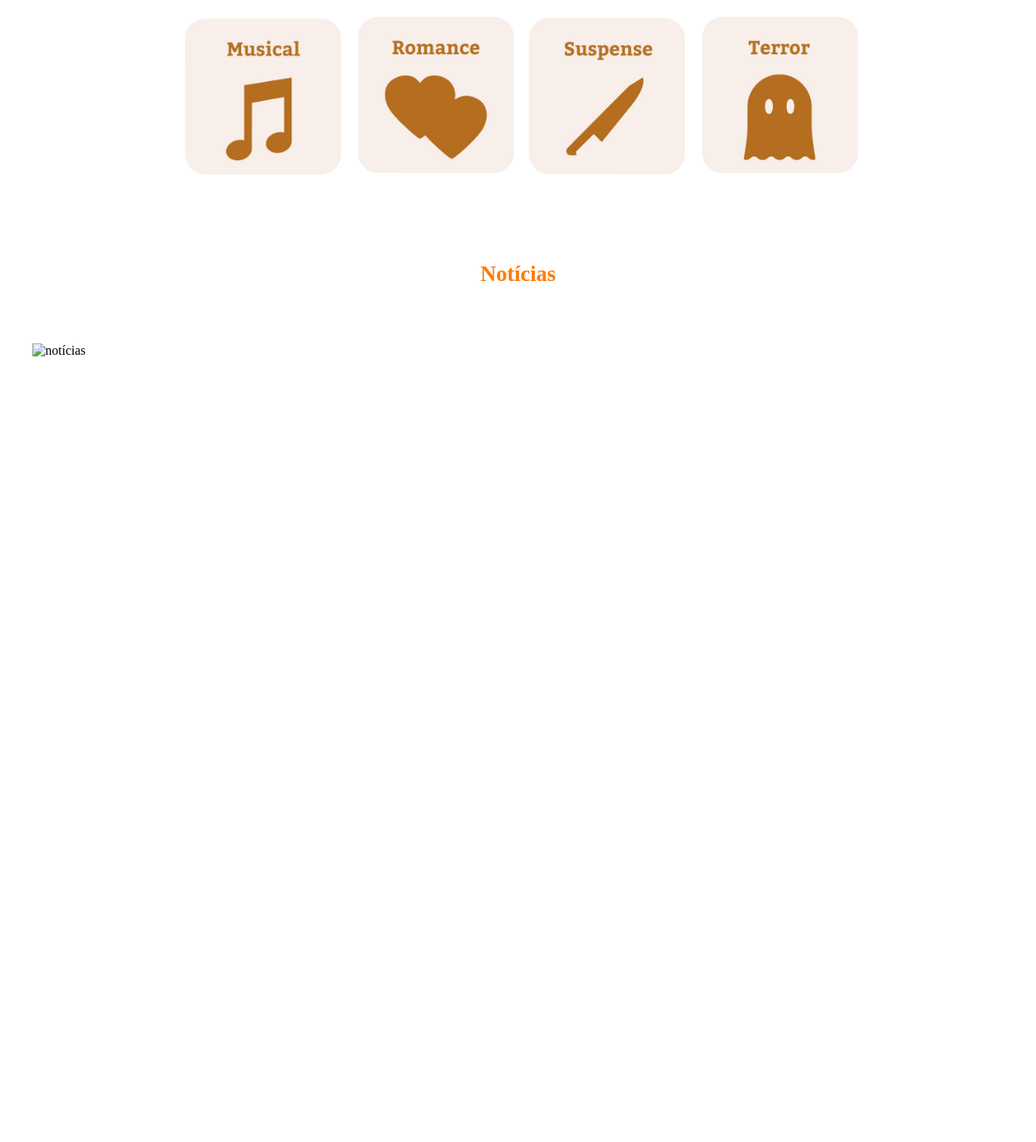
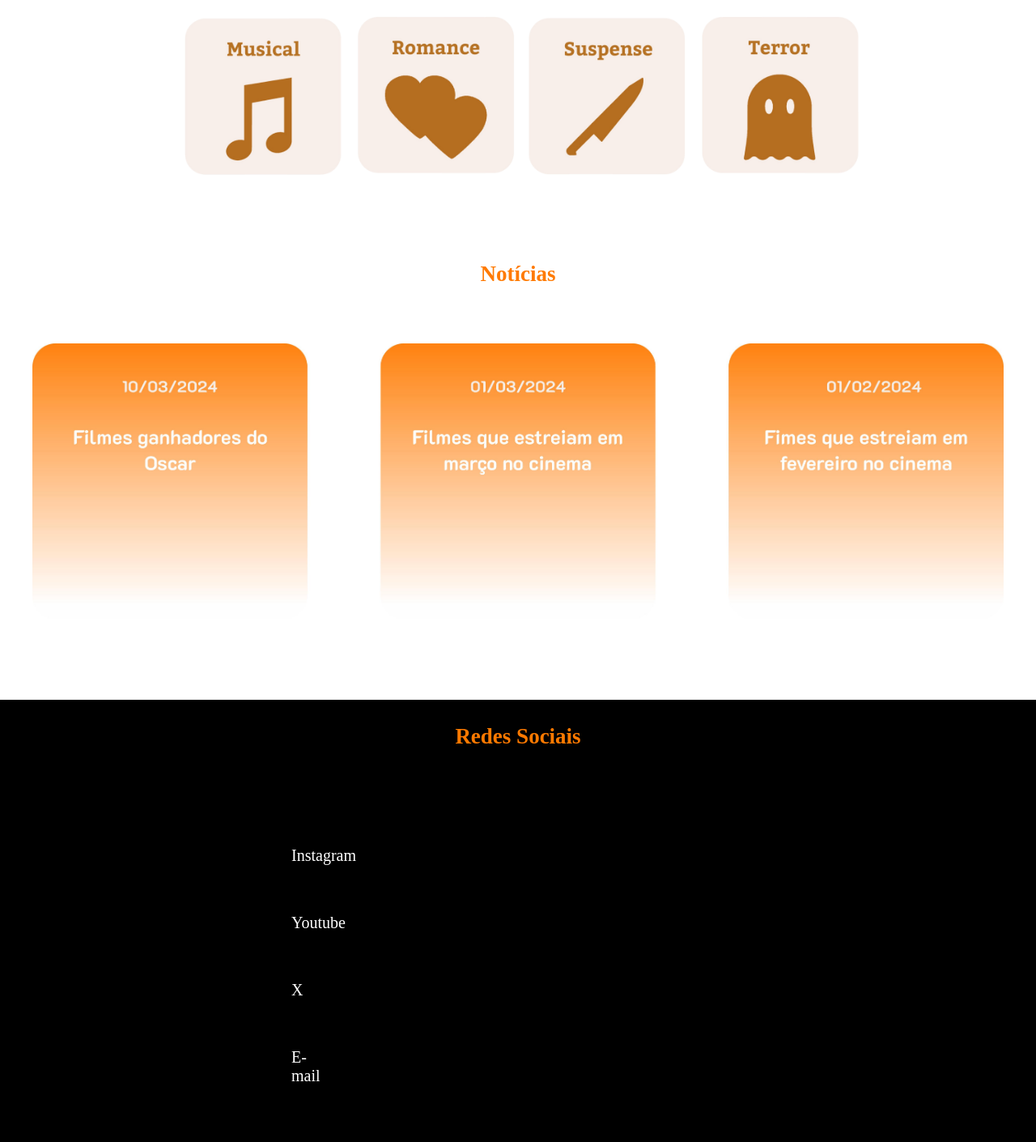
Before and after one commit to AlanaFreitas07/site-capipop, a plain HTML site: page index.html in a window 1280 px wide. Shown: the part 1185-2595 px from the top of the page at 81% size. Before the commit the page ends 1627 px from the top, so only its background shows below. Drawn offline with Linux system fonts and the light colour scheme.

Commit message:
site finalizado

```diff
--- a/index.html
+++ b/index.html
@@ -25,20 +25,18 @@
     <section>
         <div style="text-align: center;" class="menu">
             <ul>
-                <li><a href="#">Início</a></li>
-                <li><a href="#">Gêneros Cinematográficos</a></li>
-                <li><a href="#">Notícias</a></li>
-                <li><a href="#">Redes Sociais</a></li>
+                <li><a href="#início">Início</a></li>
+                <li><a href="#genero">Gêneros Cinematográficos</a></li>
+                <li><a href="#noticias">Notícias</a></li>
+                <li><a href="#redes">Redes Sociais</a></li>
             </ul>
         </div>
-
         <h2 class="titulo-texto">Encontre aqui o melhor filme para o seu dia</h2>
         <p class="texto-explicativo">O Capipop é um site voltado para os amantes de cinema. Nós oferecemos uma plataforma, onde os usuários podem encontrar lista dos filmes assistidos, informações sobre eles, seus gêneros cinematográficos e notícias relacionadas á sétima arte. Além disso, temos recomendações personalizadas de filmes com base nos gostos e preferências do usuário. É um espaço dedicado a todos os cinéfilos que desejam explorar e descobrir novos filmes para assistir. </p>
     </section>
 
-    <section class="genero">
+    <section id="genero">
         <h2 class="titulo-generos">Gêneros Cinematográficos</h2>
-
         <div class="genero-todos">
             <span></span>
             <div class="genero-div">
@@ -84,12 +82,43 @@
         </div>
     </section>
 
-    <section class="noticias">
+    <section id="noticias">
         <h2 class="noticias-titulo">Notícias</h2>
-
          <div id="dov">
-                <img class="noticias-imagem" src="teste.jpg" alt="notícias" width="1200">
+            <img class="noticias-imagem" src="teste.jpg" alt="notícias" width="1200">
         </div>
     </section>
+
+    <footer class="rodape">
+        <div id="redes"></div>
+        <h2 class="titulo-redes">Redes Sociais</h2>
+    <div class="rodape-div">
+
+        <div class="rodape-div-1">
+            <div class="rodape-div-1-coluna">
+                <span>Instagram</span>
+            </div>
+        </div>
+
+        <div class="rodape-div-2">
+            <div class="rodape-div-2-coluna">
+                <span>Youtube</span>
+            </div>
+        </div>
+
+        <div class="rodape-div-3">
+            <div class="rodape-div-3-coluna">
+                <span>X</span>
+            </div>
+        </div>
+
+        <div class="rodape-div-4">
+            <div class="rodape-div-4-coluna">
+                <span>E-mail</span>
+            </div>
+        </div>
+    </div>
+</footer>
+
 </body>
 </html>
--- a/style.css
+++ b/style.css
@@ -5,12 +5,12 @@ box-sizing: border-box;
 }
 
 header{
-    width: 100%;
     background-color: #F8EFEA;
     display: flex;
     justify-content: space-around;
     align-items: center;
     padding: 20px 0;
+    width: 100%;
 }
 
 .logo-imagem{
@@ -33,6 +33,7 @@ height: 120px;
 .login li{
     display: inline-block;
 }
+
 .login li a{
     font-size: 30px;
     text-decoration: none;
@@ -53,6 +54,11 @@ height: 120px;
     text-decoration: none;
     color: #FF7A00;
     padding: 0px 150px;
+    border-radius: 10px;
+}
+
+.menu li a:hover{
+    background-color: rgba(58, 40, 0, 0.2);
 }
 
 .titulo-texto{
@@ -97,7 +103,46 @@ height: 120px;
     padding: 70px 0px;
 }
 
+.noticias-imagem{
+    padding-block-end: 100px;
+}
+
 #dov{
     display: flex;
     justify-content: center;
 }
+
+.titulo-redes{
+    text-align: center;
+    font-size: 27px;
+    color: #FF7A00;
+    padding: 30px 0px;
+}
+
+.rodape{
+    background-color: #000000;
+    color: white;
+    height: auto;
+    width: 100%;
+    font-size: 14px;
+}
+
+.rodape-div{
+    display: flex;
+    flex-wrap: wrap;
+    width:100%;
+    margin: auto;
+    align-items: stretch;
+    padding: 60px 10px 40px 10px;
+}
+
+.rodape-div-1, .rodape-div-2, .rodape-div-3, .rodape-div-4{
+    display: flex;
+    width: calc(100% / 2 - 20px);
+    padding: 30px 350px;
+}
+
+.rodape span{
+    font-size: 20px;
+    color: white;
+}
```
Also changed, not shown: teste.jpg (added).
